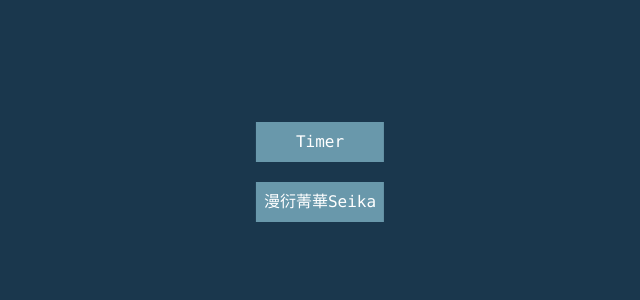
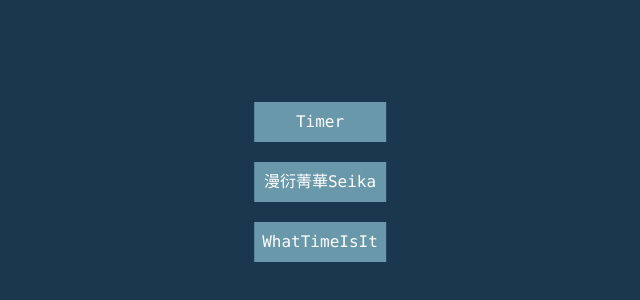
Before and after one commit to billRushProject/sideProjectTree, a plain HTML site: page index.html in a window 1280 px wide. Shown: the part 68-368 px from the top of the page, without its empty margins (320-960 px from the left). Drawn offline with Linux system fonts and the light colour scheme.

Commit message:
Add what time is it

```diff
--- a/index.html
+++ b/index.html
@@ -50,7 +50,7 @@
                 <div class="linksElement"><a href="https://seika27cads.github.io/27thcadsSeika/index.html" class="linktag" >漫衍菁華Seika</a></div>
             </div>
             <div>
-
+               <div class="linksElement"><a href="https://billrushproject.github.io/WhatTimeIsIt/" class="linktag" >WhatTimeIsIt</a></div>
             </div>
         </div>
 
```
